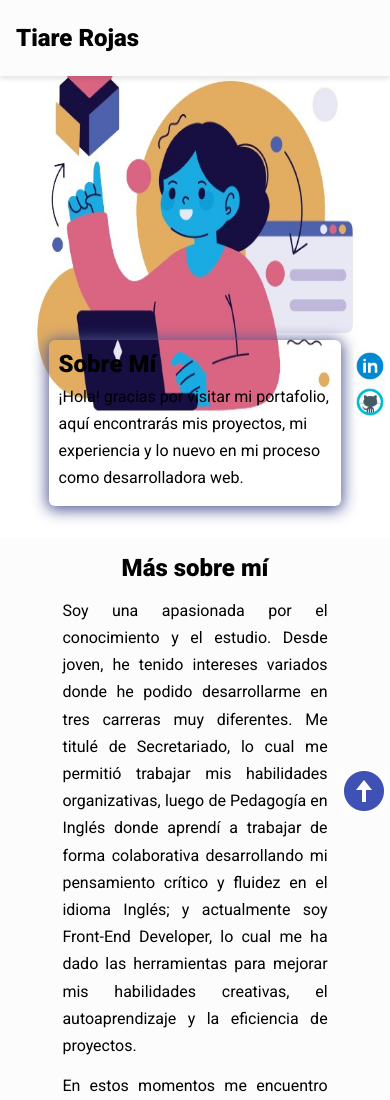
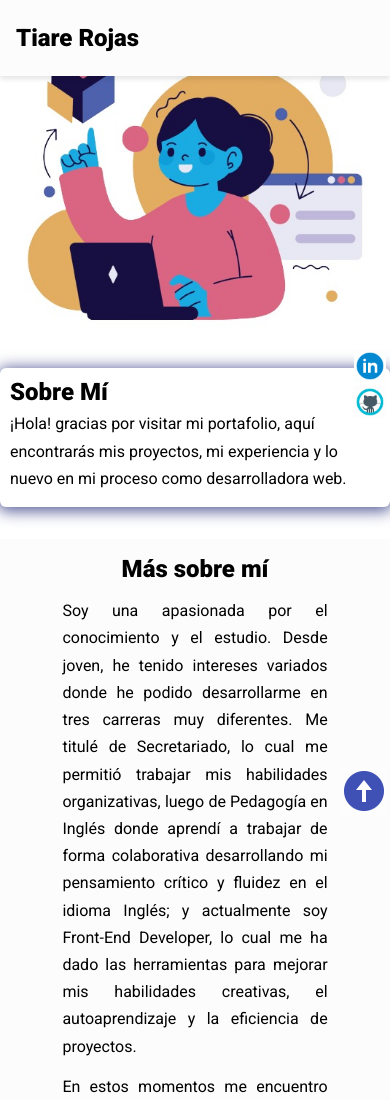
Before and after one commit to tiare-rm/Portafolio-Tiare-Rojas, a website: page index.html in a window 390 px wide. Shown: the top 1100 px of the page. Drawn offline with Linux system fonts and the light colour scheme.

Commit message:
pendiente media query foto hero

```diff
--- a/style.css
+++ b/style.css
@@ -97,11 +97,13 @@ nav ul li {
   gap: 2.5rem;
   max-width: 68.75rem;
   margin: auto;
+  flex-direction: column; /*coloque ultimo*/
 }
 
 .heroimg {
   height: 27.5rem;
   width: 27.5rem;
+  max-width: 100%;/*coloque ultimo*/
 }
 /*.heroimg {
   height: 20%; 30.5rem     37.5rem
@@ -113,6 +115,7 @@ nav ul li {
   padding: 0.625rem;
   border-radius: 6px;
   box-shadow: 0px 2px 15px 2px var(--primary-shadow);
+  margin-top: 2rem;/*coloque ultimo*/
 }
 
 .bio h1 {
@@ -173,8 +176,8 @@ nav ul li {
 }
 
 .project-pic {
-  width: 65%;
-  height: 60%;
+  width: 70%;
+  height: 65%;
 }
 
 .projects-container {
@@ -341,6 +344,7 @@ nav ul li {
   nav ul.show {
     transform: translateX(0);
   }
+
   .hero {
     margin-top: -4rem;
     flex-direction: column;
@@ -348,35 +352,19 @@ nav ul li {
   }
 
   .hero img {
-    height: 37.5rem;
-    width: 30rem;
+    height: auto;
+    width: 100%;
+    /*height: 37.5rem;
+    width: 30rem; coloque ultimo*/
   }
 
   .bio {
-    margin-top: -7rem;
-    width: 20.5rem;
-  }
-  /*
-  .hero {
-    flex-direction: column;
-    align-items: center;
-    text-align: center;
+    width: 100%;
+    margin-top: 1rem;
+    /* margin-top: -7rem;
+    width: 20.5rem; */
   }
 
-  .hero img {
-    margin-bottom: 1rem;
-  }
-
-  .bio {
-    margin-top: 1rem;
-    text-align: center;
-  }
-
-  .bio-title,
-  .bio-text {
-    width: 100%;
-  }
-  */
   .more-about {
     margin-top: 2rem;
     padding: 1rem 3.5rem;
@@ -420,12 +408,16 @@ nav ul li {
 }
 @media screen and (max-width: 420px) {
   .hero img {
-    height: 27.5rem;
-    width: 23rem;
+    height: auto;
+    width: 100%;
+    /* height: 27.5rem;
+    width: 23rem; coloque ultimo */
   }
 
   .bio {
-    width: 18.3rem;
+    width: 100%;
+    margin-top: 1rem;
+    /* width: 18.3rem; coloque ultimo*/
   }
 
   .project-container {
```
